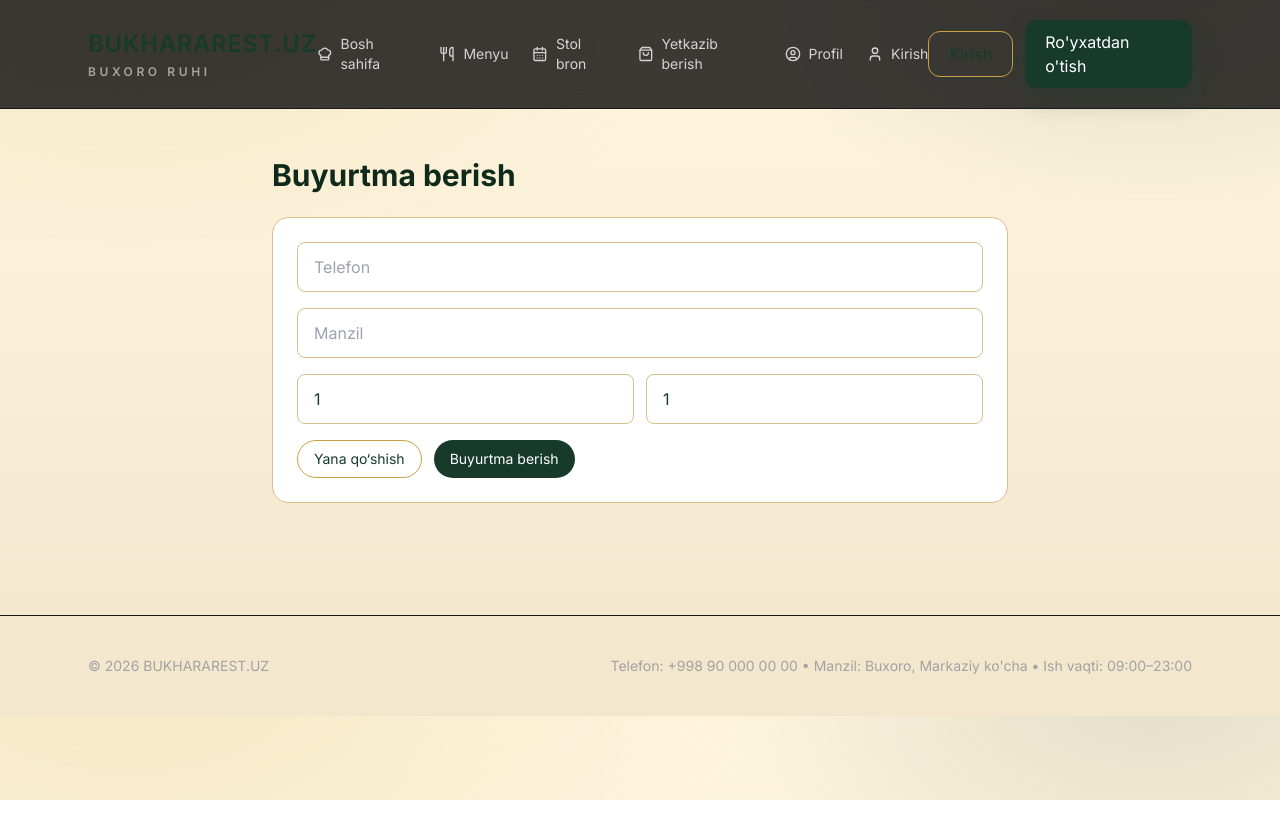
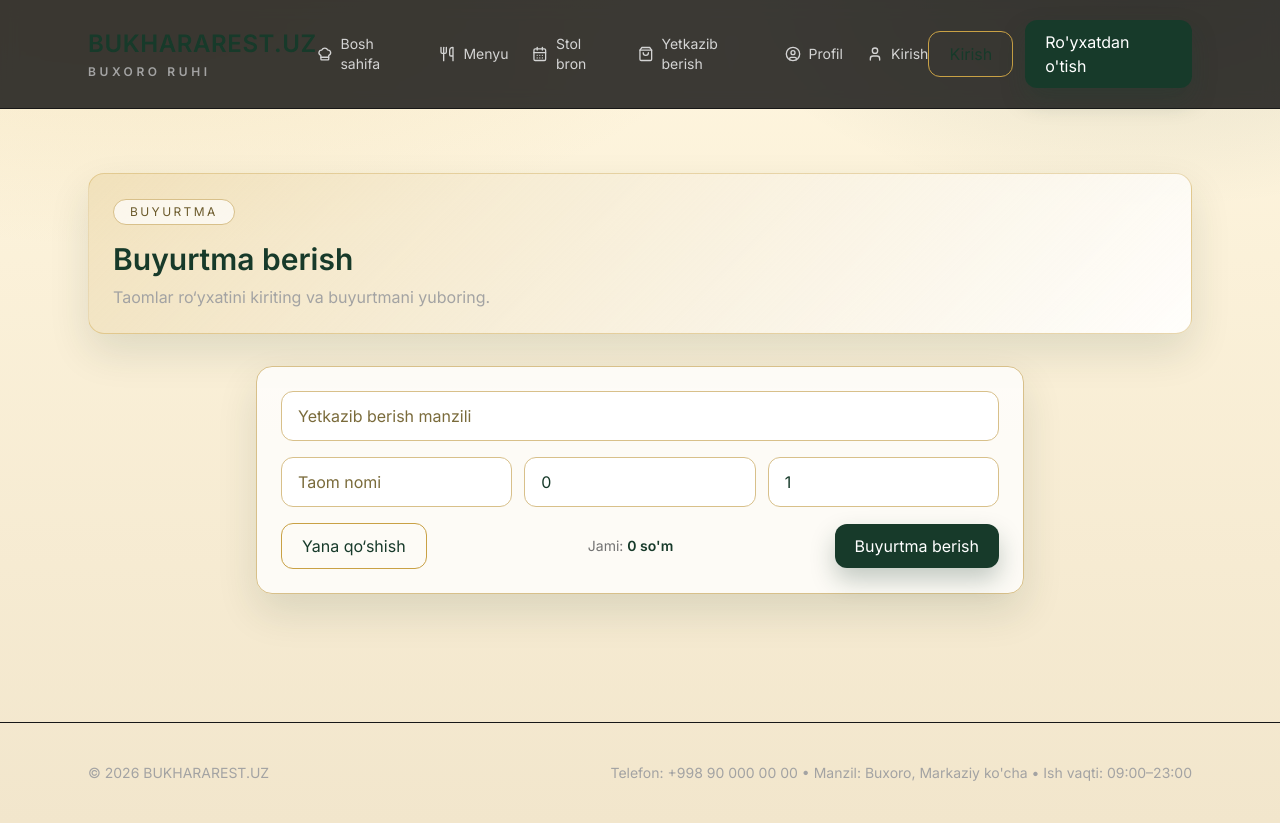
Before and after one commit to khojiyev225/bukhararestuz, a Next.js app in the folder apps/web/: page /order in a window 1280 px wide. Before the commit the page ends 800 px from the top, so only its background shows below. Built offline with nearby package versions, Linux system fonts and the light colour scheme; no server answers.

Commit message:
Align frontend with API routes and Firebase

```diff
--- a/apps/web/app/order/page.tsx
+++ b/apps/web/app/order/page.tsx
@@ -1,64 +1,93 @@
 "use client";
 
-import { useState } from "react";
+import { useMemo, useState } from "react";
+import { apiFetch } from "../../lib/api";
 
-type OrderItem = { menuItemId: number; quantity: number };
+type OrderItem = { name: string; price: number; qty: number };
 
 export default function OrderPage() {
-  const [address, setAddress] = useState("");
-  const [phone, setPhone] = useState("");
-  const [items, setItems] = useState<OrderItem[]>([{ menuItemId: 1, quantity: 1 }]);
+  const [deliveryAddress, setDeliveryAddress] = useState("");
+  const [items, setItems] = useState<OrderItem[]>([{ name: "", price: 0, qty: 1 }]);
   const [message, setMessage] = useState("");
 
-  const addItem = () => setItems([...items, { menuItemId: 1, quantity: 1 }]);
+  const total = useMemo(
+    () => items.reduce((sum, item) => sum + (Number(item.price) || 0) * (Number(item.qty) || 0), 0),
+    [items]
+  );
+
+  const addItem = () => setItems([...items, { name: "", price: 0, qty: 1 }]);
+
+  const updateItem = (index: number, key: keyof OrderItem, value: string) => {
+    const next = [...items];
+    if (key === "price" || key === "qty") {
+      next[index][key] = Number(value) as any;
+    } else {
+      next[index][key] = value as any;
+    }
+    setItems(next);
+  };
 
   const submit = async () => {
-    const base = process.env.NEXT_PUBLIC_API_URL || "http://localhost:4000";
-    const token = localStorage.getItem("token");
-    if (!token) {
-      setMessage("Iltimos, buyurtma berish uchun tizimga kiring.");
-      return;
+    try {
+      await apiFetch("/api/orders", {
+        method: "POST",
+        body: JSON.stringify({ items, total, deliveryAddress })
+      });
+      setMessage("Buyurtma yuborildi!");
+    } catch (error) {
+      setMessage("Buyurtma yuborilmadi.");
     }
-    const res = await fetch(`${base}/orders`, {
-      method: "POST",
-      headers: { "Content-Type": "application/json", Authorization: `Bearer ${token}` },
-      body: JSON.stringify({ address, phone, items }),
-    });
-    if (!res.ok) {
-      setMessage("Buyurtma yuborilmadi.");
-      return;
-    }
-    setMessage("Buyurtma yuborildi!");
   };
 
   return (
-    <section className="mx-auto max-w-3xl px-4 py-12">
-      <h1 className="text-3xl font-bold text-[#0f2a1b]">Buyurtma berish</h1>
-      <div className="mt-6 grid gap-4 rounded-2xl border border-[#d8c08a] bg-white p-6">
-        <input className="rounded-lg border border-[#d8c08a] px-4 py-3" placeholder="Telefon" value={phone} onChange={(e) => setPhone(e.target.value)} />
-        <input className="rounded-lg border border-[#d8c08a] px-4 py-3" placeholder="Manzil" value={address} onChange={(e) => setAddress(e.target.value)} />
+    <main className="section py-16 space-y-8">
+      <div className="page-hero">
+        <span className="badge">BUYURTMA</span>
+        <h1 className="text-3xl font-semibold mt-4">Buyurtma berish</h1>
+        <p className="text-neutral-400 mt-2">Taomlar ro‘yxatini kiriting va buyurtmani yuboring.</p>
+      </div>
+
+      <div className="card max-w-3xl mx-auto space-y-4">
+        <input
+          className="input"
+          placeholder="Yetkazib berish manzili"
+          value={deliveryAddress}
+          onChange={(e) => setDeliveryAddress(e.target.value)}
+        />
         <div className="space-y-3">
           {items.map((item, index) => (
-            <div key={index} className="grid gap-3 md:grid-cols-2">
-              <input className="rounded-lg border border-[#d8c08a] px-4 py-3" placeholder="Menu ID" value={item.menuItemId} onChange={(e) => {
-                const next = [...items];
-                next[index].menuItemId = Number(e.target.value);
-                setItems(next);
-              }} />
-              <input className="rounded-lg border border-[#d8c08a] px-4 py-3" placeholder="Miqdor" value={item.quantity} onChange={(e) => {
-                const next = [...items];
-                next[index].quantity = Number(e.target.value);
-                setItems(next);
-              }} />
+            <div key={index} className="grid gap-3 md:grid-cols-3">
+              <input
+                className="input"
+                placeholder="Taom nomi"
+                value={item.name}
+                onChange={(e) => updateItem(index, "name", e.target.value)}
+              />
+              <input
+                className="input"
+                placeholder="Narx"
+                type="number"
+                value={item.price}
+                onChange={(e) => updateItem(index, "price", e.target.value)}
+              />
+              <input
+                className="input"
+                placeholder="Miqdor"
+                type="number"
+                min={1}
+                value={item.qty}
+                onChange={(e) => updateItem(index, "qty", e.target.value)}
+              />
             </div>
           ))}
         </div>
-        <div className="flex gap-3">
-          <button onClick={addItem} className="rounded-full border border-[#caa24a] px-4 py-2 text-sm text-[#173a2a]">Yana qo‘shish</button>
-          <button onClick={submit} className="rounded-full bg-[#173a2a] px-4 py-2 text-sm text-white">Buyurtma berish</button>
+        <div className="flex flex-wrap items-center justify-between gap-3">
+          <button onClick={addItem} className="button-outline">Yana qo‘shish</button>
+          <div className="text-sm text-neutral-500">Jami: <span className="font-semibold text-[#173a2a]">{total.toLocaleString()} so'm</span></div>
+          <button onClick={submit} className="button">Buyurtma berish</button>
         </div>
-        {message && <p className="text-sm text-[#6b5a2b]">{message}</p>}
+        {message && <p className="text-sm text-neutral-500">{message}</p>}
       </div>
-    </section>
+    </main>
   );
 }
--- a/apps/web/app/register/page.tsx
+++ b/apps/web/app/register/page.tsx
@@ -1,36 +1,68 @@
 'use client';
 
 import { useState } from 'react';
+import { signInWithPhoneNumber } from 'firebase/auth';
+import { auth, createRecaptcha, firebaseReady } from '../../lib/firebase';
 
 export default function RegisterPage() {
-  const [name, setName] = useState('');
   const [phone, setPhone] = useState('');
+  const [otp, setOtp] = useState('');
+  const [confirmation, setConfirmation] = useState<any>(null);
+  const [message, setMessage] = useState('');
+
+  const setupRecaptcha = () => {
+    if (!(window as any).recaptchaVerifier) {
+      (window as any).recaptchaVerifier = createRecaptcha('recaptcha-register');
+    }
+    return (window as any).recaptchaVerifier;
+  };
+
+  const handlePhone = async () => {
+    if (!auth) return;
+    const appVerifier = setupRecaptcha();
+    if (!appVerifier) return;
+    const result = await signInWithPhoneNumber(auth, phone, appVerifier);
+    setConfirmation(result);
+    setMessage('SMS yuborildi. Kodni kiriting.');
+  };
+
+  const confirmCode = async () => {
+    if (!confirmation) return;
+    await confirmation.confirm(otp);
+    setMessage('Muvaffaqiyatli ro‘yxatdan o‘tdingiz.');
+  };
 
   return (
     <main className="section py-16 space-y-8">
       <div className="page-hero">
         <span className="badge">RO‘YXATDAN O‘TISH</span>
         <h1 className="text-3xl font-semibold mt-4">Ro‘yxatdan o‘tish</h1>
-        <p className="text-neutral-300 mt-2">Bir necha daqiqada ro‘yxatdan o‘ting va bron qiling.</p>
+        <p className="text-neutral-400 mt-2">Telefon orqali tezkor ro‘yxatdan o‘tish.</p>
       </div>
       <div className="max-w-xl mx-auto card">
         <h1 className="text-2xl font-semibold">Ro'yxatdan o'tish</h1>
-        <p className="text-sm text-neutral-400 mt-2">Telefon raqam orqali ro'yxatdan o'ting.</p>
+        {!firebaseReady ? (
+          <div className="mt-6 text-sm text-red-500">Firebase konfiguratsiyasi yo‘q.</div>
+        ) : (
           <div className="mt-6 space-y-4">
-          <input
-            className="input"
-            placeholder="Ism"
-            value={name}
-            onChange={(e) => setName(e.target.value)}
-          />
             <input
               className="input"
               placeholder="+998901234567"
               value={phone}
               onChange={(e) => setPhone(e.target.value)}
             />
-          <button className="button w-full">Ro'yxatdan o'tish</button>
+            <button className="button w-full" onClick={handlePhone}>SMS yuborish</button>
+            <input
+              className="input"
+              placeholder="SMS kod"
+              value={otp}
+              onChange={(e) => setOtp(e.target.value)}
+            />
+            <button className="button-outline w-full" onClick={confirmCode}>Tasdiqlash</button>
+            {message && <p className="text-sm text-neutral-500">{message}</p>}
           </div>
+        )}
+        <div id="recaptcha-register" />
       </div>
     </main>
   );
--- a/apps/web/app/reservation/page.tsx
+++ b/apps/web/app/reservation/page.tsx
@@ -1,42 +1,44 @@
 "use client";
 
 import { useState } from "react";
+import { apiFetch } from "../../lib/api";
 
 export default function ReservationPage() {
+  const [name, setName] = useState("");
+  const [phone, setPhone] = useState("");
   const [date, setDate] = useState("");
-  const [time, setTime] = useState("");
-  const [people, setPeople] = useState(2);
+  const [guests, setGuests] = useState(2);
+  const [notes, setNotes] = useState("");
   const [message, setMessage] = useState("");
 
   const submit = async () => {
-    const base = process.env.NEXT_PUBLIC_API_URL || "http://localhost:4000";
-    const token = localStorage.getItem("token");
-    if (!token) {
-      setMessage("Iltimos, bron qilish uchun tizimga kiring.");
-      return;
+    try {
+      await apiFetch("/api/bookings", {
+        method: "POST",
+        body: JSON.stringify({ name, phone, date, guests, notes })
+      });
+      setMessage("Bron yuborildi!");
+    } catch (error) {
+      setMessage("Bron yuborilmadi.");
     }
-    const res = await fetch(`${base}/reservations`, {
-      method: "POST",
-      headers: { "Content-Type": "application/json", Authorization: `Bearer ${token}` },
-      body: JSON.stringify({ date, time, people }),
-    });
-    if (!res.ok) {
-      setMessage("Bron yuborilmadi.");
-      return;
-    }
-    setMessage("Bron yuborildi!");
   };
 
   return (
-    <section className="mx-auto max-w-3xl px-4 py-12">
-      <h1 className="text-3xl font-bold text-[#0f2a1b]">Bron qilish</h1>
-      <div className="mt-6 grid gap-4 rounded-2xl border border-[#d8c08a] bg-white p-6">
-        <input className="rounded-lg border border-[#d8c08a] px-4 py-3" type="date" value={date} onChange={(e) => setDate(e.target.value)} />
-        <input className="rounded-lg border border-[#d8c08a] px-4 py-3" type="time" value={time} onChange={(e) => setTime(e.target.value)} />
-        <input className="rounded-lg border border-[#d8c08a] px-4 py-3" type="number" min={1} value={people} onChange={(e) => setPeople(Number(e.target.value))} />
-        <button onClick={submit} className="rounded-full bg-[#173a2a] px-4 py-2 text-sm text-white">Bron yuborish</button>
-        {message && <p className="text-sm text-[#6b5a2b]">{message}</p>}
+    <main className="section py-16 space-y-8">
+      <div className="page-hero">
+        <span className="badge">BRON</span>
+        <h1 className="text-3xl font-semibold mt-4">Bron qilish</h1>
+        <p className="text-neutral-400 mt-2">Sana va mehmonlar sonini tanlang.</p>
       </div>
-    </section>
+      <div className="card max-w-3xl mx-auto space-y-4">
+        <input className="input" placeholder="Ism" value={name} onChange={(e) => setName(e.target.value)} />
+        <input className="input" placeholder="Telefon" value={phone} onChange={(e) => setPhone(e.target.value)} />
+        <input className="input" type="date" value={date} onChange={(e) => setDate(e.target.value)} />
+        <input className="input" type="number" min={1} value={guests} onChange={(e) => setGuests(Number(e.target.value))} />
+        <textarea className="textarea" placeholder="Izoh" value={notes} onChange={(e) => setNotes(e.target.value)} />
+        <button onClick={submit} className="button w-full">Bron yuborish</button>
+        {message && <p className="text-sm text-neutral-500">{message}</p>}
+      </div>
+    </main>
   );
 }
```
Also changed, not shown: apps/web/app/courier/page.tsx (+49 -33 lines). Lines whose indentation alone changed are shown as unchanged.
